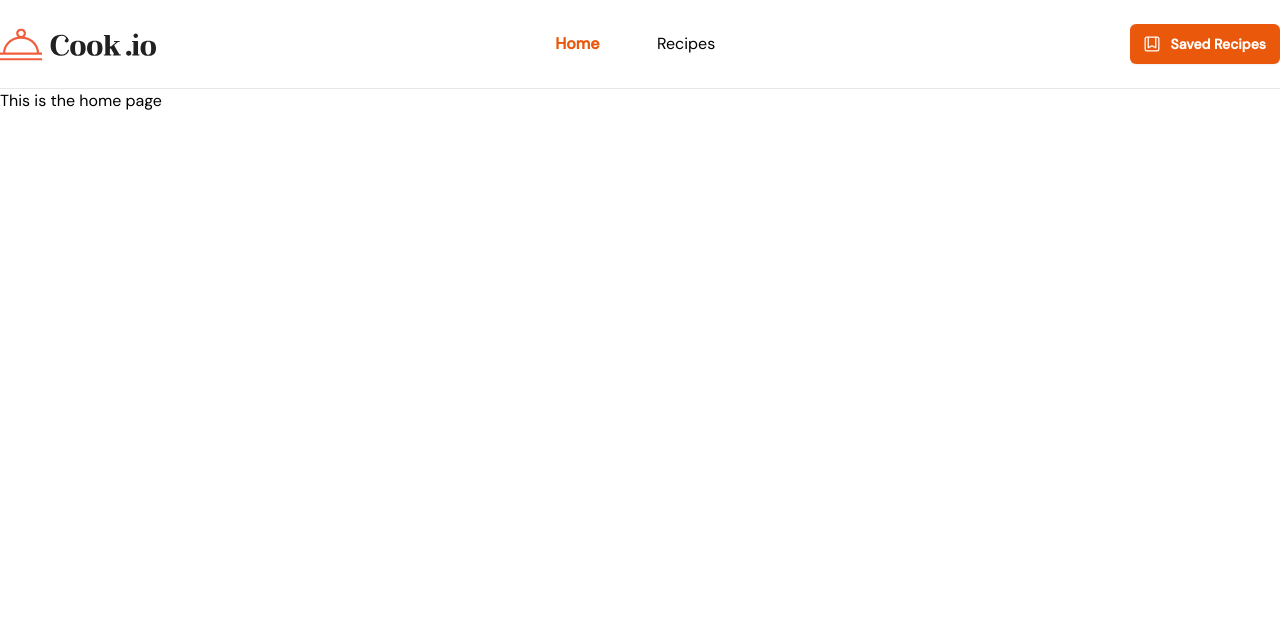
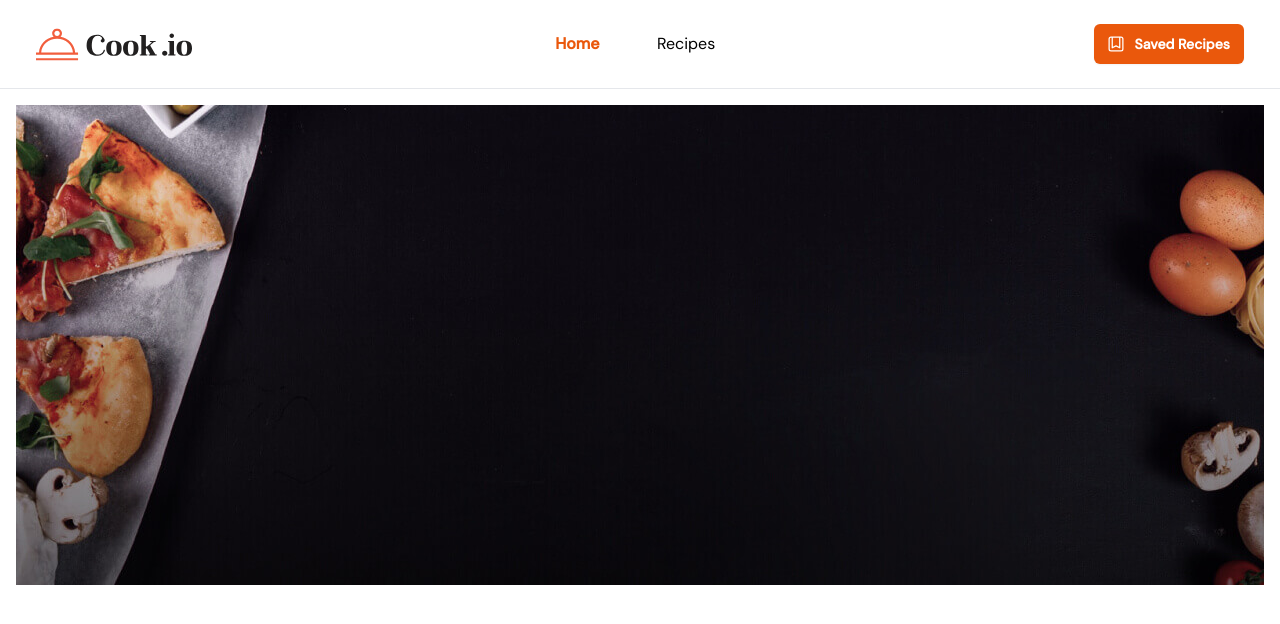
Before and after one commit to DJaye33/cook-io, a React (Vite) app: page / in a window 1280 px wide. Shown: the top 624 px of the page. Built offline with nearby package versions, Linux system fonts and the light colour scheme.

Commit message:
add header component to home page

```diff
--- /dev/null
+++ b/src/components/Header/Header.tsx
@@ -0,0 +1,7 @@
+const Header = () => {
+  return (
+    <header className="bg-[url('../src/assets/hero-banner-small.jpg')] bg-cover bg-no-repeat bg-center h-[480px] md:bg-[url('../src/assets/hero-banner-medium.jpg')] xl:bg-[url('../src/assets/hero-banner-large.jpg')]"></header>
+  );
+};
+
+export default Header;
--- a/src/components/MainContainer/MainContainer.tsx
+++ b/src/components/MainContainer/MainContainer.tsx
@@ -3,7 +3,7 @@ type MainContainerProps = {
 };
 
 const MainContainer = ({ children }: MainContainerProps) => {
-  return <main className="xl:w-[1280px] xl:mx-auto">{children}</main>;
+  return <main className="p-4 xl:w-[1280px] xl:mx-auto">{children}</main>;
 };
 
 export default MainContainer;
--- a/src/components/Navigation/TopNavigation.tsx
+++ b/src/components/Navigation/TopNavigation.tsx
@@ -4,8 +4,7 @@ import logoLight from "/logo-light.svg";
 
 const TopNavigation = () => {
   return (
-    <div className="flex items-center justify-center xl:justify-between py-6 max-w-[1280px] lg:mx-auto">
-      {/* {FIXME: CONVERT ALL A TAGS TO REACT ROUTER LINK & MAY NEED TO BE OWN COMPONENT FOR DARK AND LIGHT THEME VERSIONS OF LOGO} */}
+    <div className="flex items-center justify-center xl:justify-between py-6 lg:px-9 max-w-[1280px] lg:mx-auto">
       <img src={logoLight} alt="cook.io home" />
       <nav className="hidden xl:flex items-center justify-between w-40">
         <NavLink
--- a/src/components/pages/HomePage.tsx
+++ b/src/components/pages/HomePage.tsx
@@ -1,9 +1,10 @@
 import { MainContainer } from "..";
+import Header from "../Header/Header";
 
 const HomePage = () => {
   return (
     <MainContainer>
-      <h1>This is the home page</h1>
+      <Header />
     </MainContainer>
   );
 };
```
